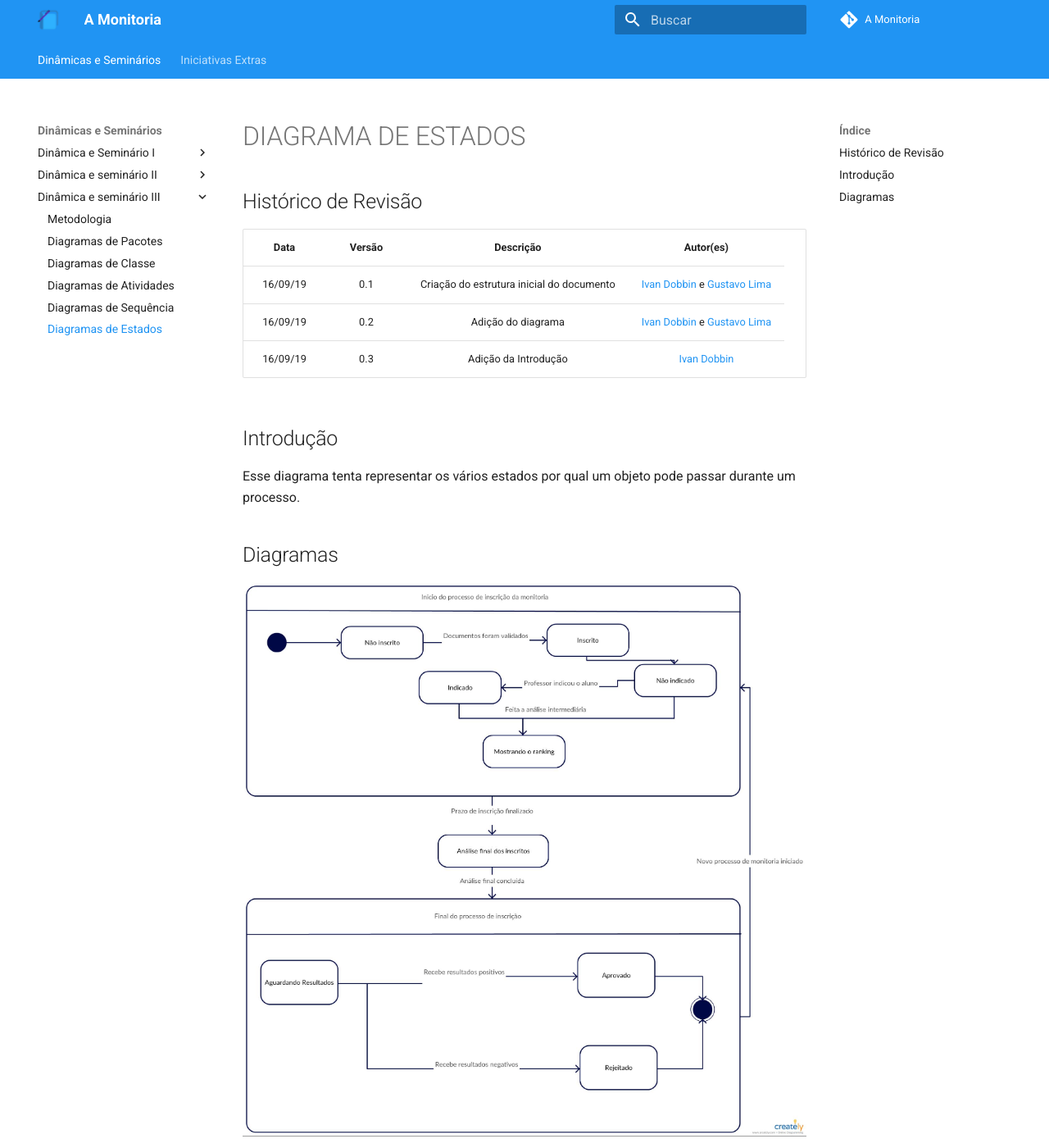
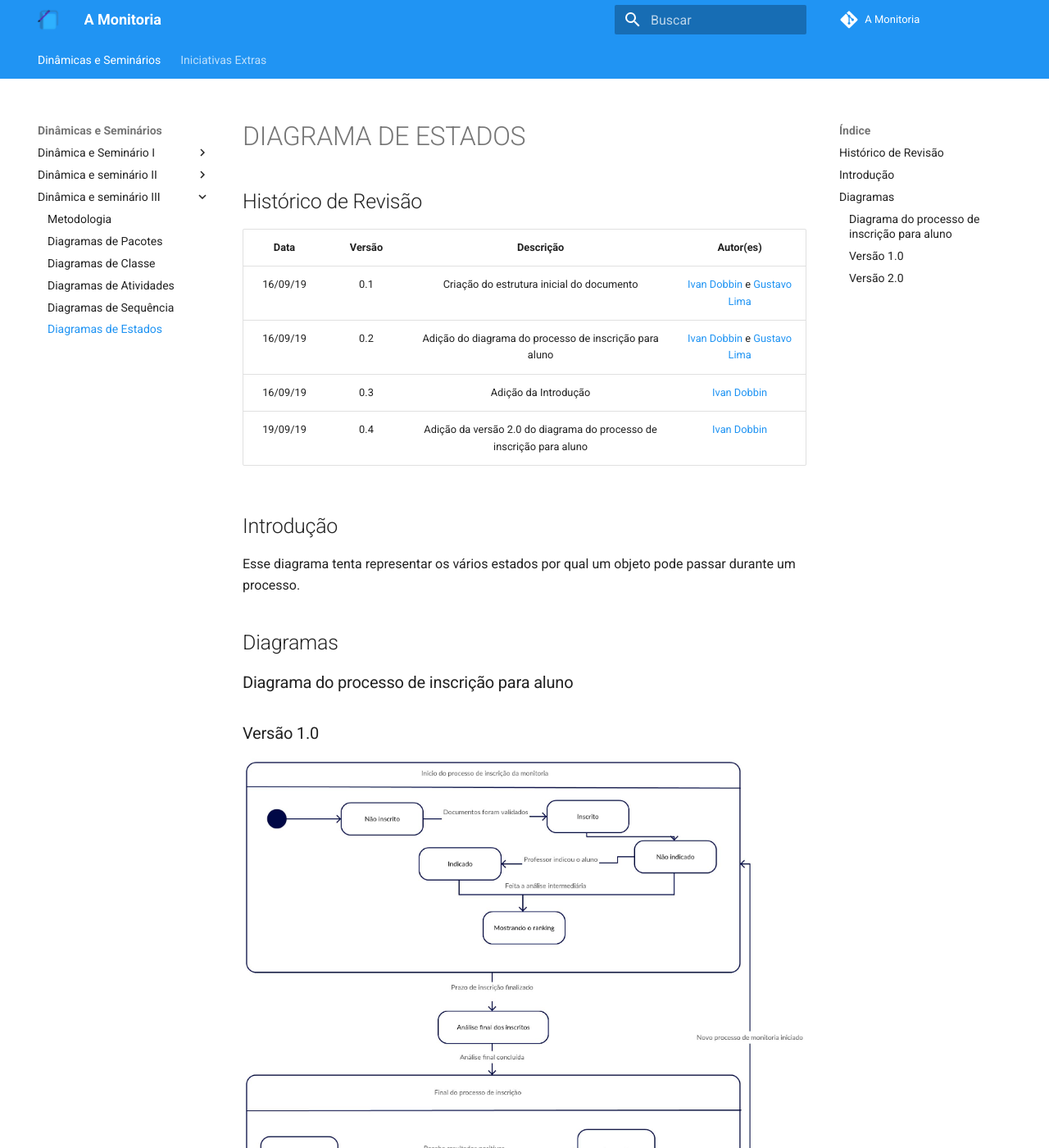
Before and after one commit to 2019-2-arquitetura-desenho/wiki, an MkDocs documentation site: the page built from docs/dinamica_seminario_III/diagrama_de_estados.md, in a window 1280 px wide and 1400 px high. Shown: the whole window at 82% size. Built offline with MkDocs 1.6.1 and Material for MkDocs 9.7.7, drawn with Linux system fonts in a browser that asks for light colours; comment, search, counter and statistics services are not loaded; old or Windows-style settings are respelled for this version of MkDocs.

Commit message:
Adding new version of the diagram student substription

```diff
--- a/docs/dinamica_seminario_III/diagrama_de_estados.md
+++ b/docs/dinamica_seminario_III/diagrama_de_estados.md
@@ -4,12 +4,23 @@
 | Data | Versão | Descrição | Autor(es) |
 | :--: | :----: | :-------: | :-------: |
 | 16/09/19 | 0.1 | Criação do estrutura inicial do documento | [Ivan Dobbin]((https://github.com/darmsDD)) e [Gustavo Lima](https://github.com/gustavolima00) |
-| 16/09/19 | 0.2 | Adição do diagrama | [Ivan Dobbin]((https://github.com/darmsDD)) e [Gustavo Lima](https://github.com/gustavolima00) |
+| 16/09/19 | 0.2 | Adição do diagrama do processo de inscrição para aluno| [Ivan Dobbin]((https://github.com/darmsDD)) e [Gustavo Lima](https://github.com/gustavolima00) |
 | 16/09/19 | 0.3 | Adição da Introdução | [Ivan Dobbin]((https://github.com/darmsDD)) |
+| 19/09/19 | 0.4 | Adição da versão 2.0 do diagrama do processo de inscrição para aluno | [Ivan Dobbin]((https://github.com/darmsDD)) |
+
 
 
 ## Introdução
 Esse diagrama tenta representar os vários estados por qual um objeto pode passar durante um processo.
 ## Diagramas
 
+### Diagrama do processo de inscrição para aluno
+
+### Versão 1.0
+
 ![Diagrama de Estados](assets/img/diagrama_estados/aluno_v1.jpg)
+
+
+### Versão 2.0
+
+![Diagrama de Estados](assets/img/diagrama_estados/aluno_v2.jpg)
```
Also changed, not shown: docs/dinamica_seminario_III/assets/img/diagrama_estados/aluno_v2.jpg (added).
